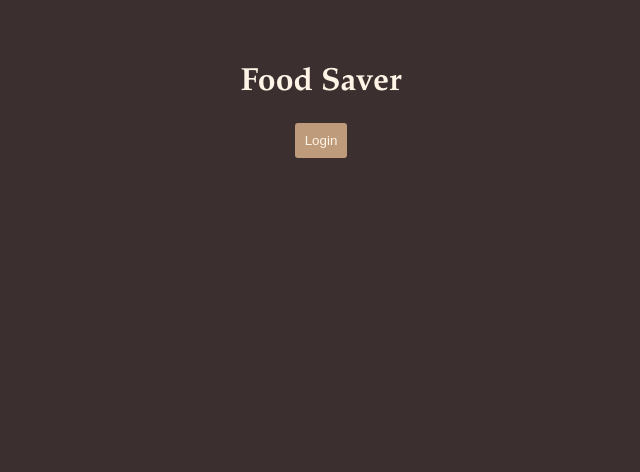
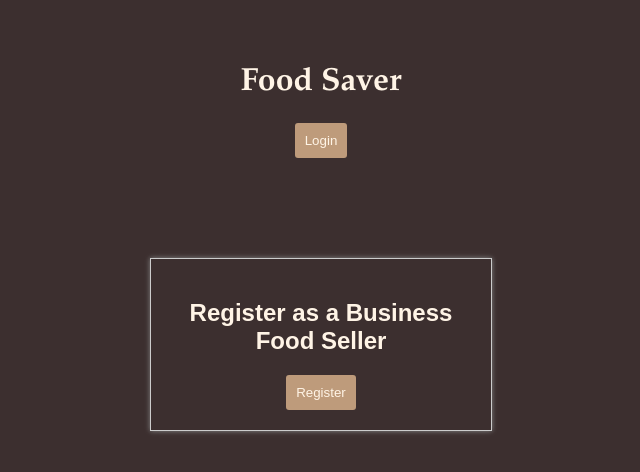
Before and after one commit to duynguyen-264/FoodSavers, a React (Create React App) app in the folder foodsaver/: page /SellerRegistrationPage in a window 1280 px wide. Shown: the top 472 px of the page, without its empty margins (319-959 px from the left). Built offline with nearby package versions, Linux system fonts and the light colour scheme.

Commit message:
update forms

```diff
--- a/foodsaver/src/Webpages/SellerRegistrationPage.css
+++ b/foodsaver/src/Webpages/SellerRegistrationPage.css
@@ -0,0 +1,43 @@
+/* Registration Form */
+.RegistrationForm {
+    font-family: Arial, sans-serif;
+    background-color: #3c2f2f;
+    color: #fff4e6;
+    margin: 0 auto;
+    border: 1px solid #ccc;
+    padding: 20px;
+    position: relative;
+    top: 100px;
+    width: 300px;
+    text-align: center;
+    box-shadow: 0px 0px 5px #888;
+}
+
+.RegistrationForm form {
+    display: flex;
+    flex-direction: column;
+}
+
+.RegistrationForm label {
+    margin-bottom: 10px;
+}
+
+.RegistrationForm input {
+    padding: 10px;
+    margin-bottom: 10px;
+    border: 1px solid #ccc;
+    border-radius: 3px;
+}
+
+.RegistrationForm button {
+    background-color: #be9b7b;
+    color: #fff4e6;
+    padding: 10px;
+    border: none;
+    border-radius: 3px;
+    cursor: pointer;
+}
+
+.RegistrationForm #message {
+    color: red;
+}
--- a/foodsaver/src/Webpages/SellerRegistrationPage.js
+++ b/foodsaver/src/Webpages/SellerRegistrationPage.js
@@ -11,8 +11,13 @@ function SellerRegistrationPage() {
             <button>Login</button>
           </Link>
         </div>
+        <div className="RegistrationForm">
+          <h2>Register as a Business Food Seller</h2>
+        <Link to = "/BusinessSellerRegistration">
+            <button>Register</button>
+        </Link>
+      </div>
       </>
     );
   }
-
-  export default SellerRegistrationPage;
+ export default SellerRegistrationPage;
```
Also changed, not shown: foodsaver/src/Webpages/BusinessSellerRegistration.js (added, +82 -0 lines).
